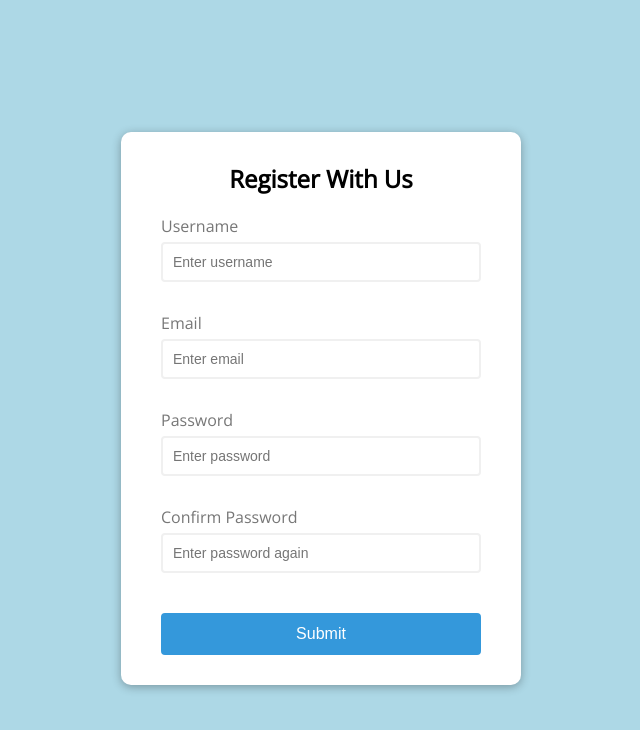
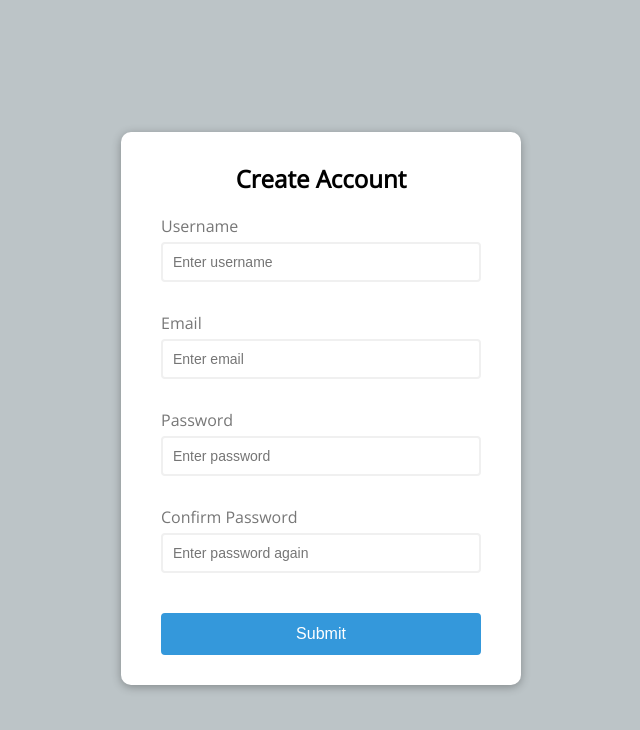
Before and after one commit to Hensga/create-account, a plain HTML site: page index.html in a window 1280 px wide. Shown: the whole page, without its empty margins (319-959 px from the left). Drawn offline with nearby package versions, Linux system fonts and the light colour scheme.

Commit message:
Changed the background color

```diff
--- a/index.html
+++ b/index.html
@@ -9,7 +9,7 @@
   <body>
     <div class="container">
       <form id="form" class="form">
-        <h2>Register With Us</h2>
+        <h2>Create Account</h2>
         <div class="form-control">
           <label for="username">Username</label>
           <input type="text" id="username" placeholder="Enter username" />
--- a/style.css
+++ b/style.css
@@ -10,7 +10,7 @@
 }
 
 body {
-  background-color: lightblue;
+  background-color: rgb(188, 196, 199);
   font-family: 'Open Sans', sans-serif;
   display: flex;
   align-items: center;
```
